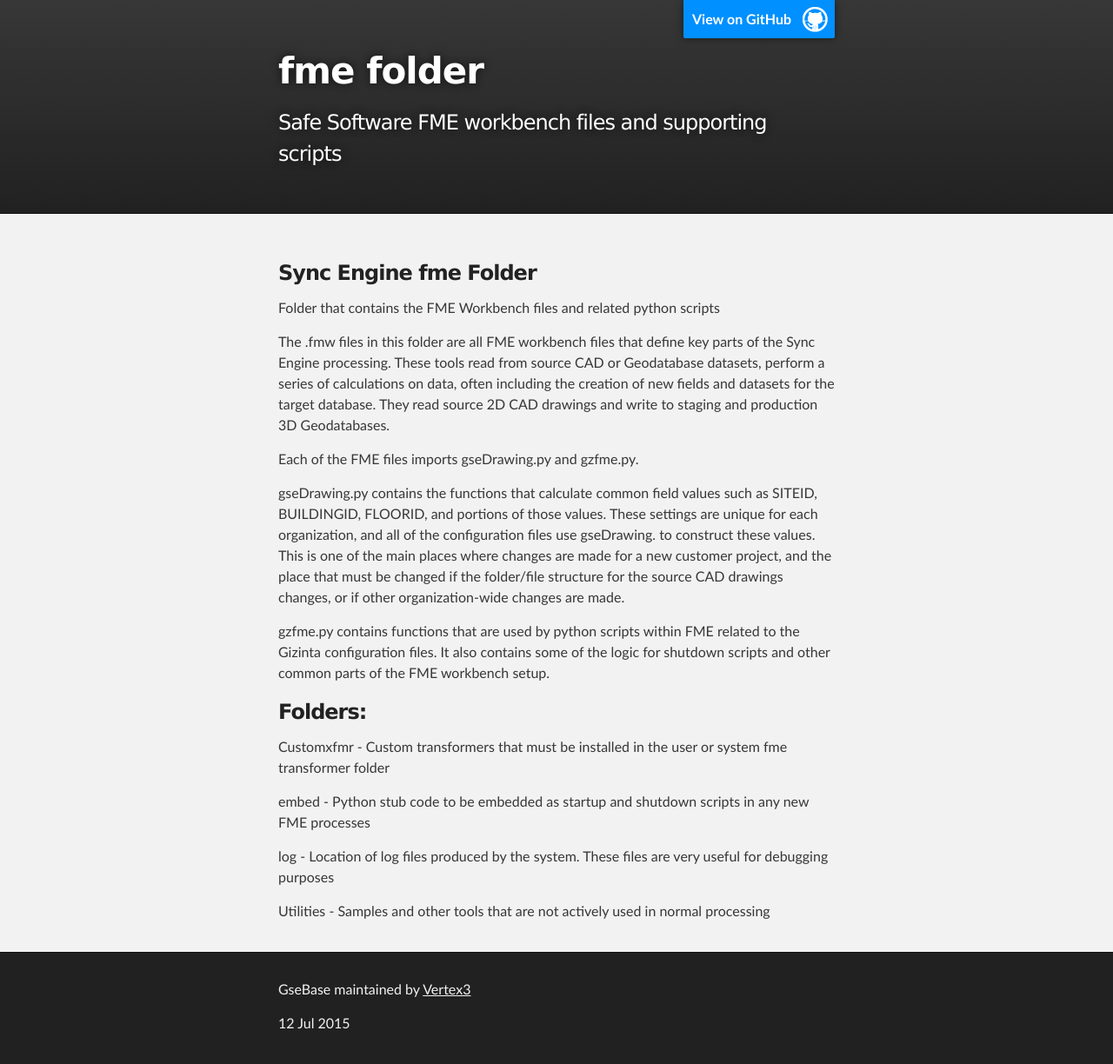
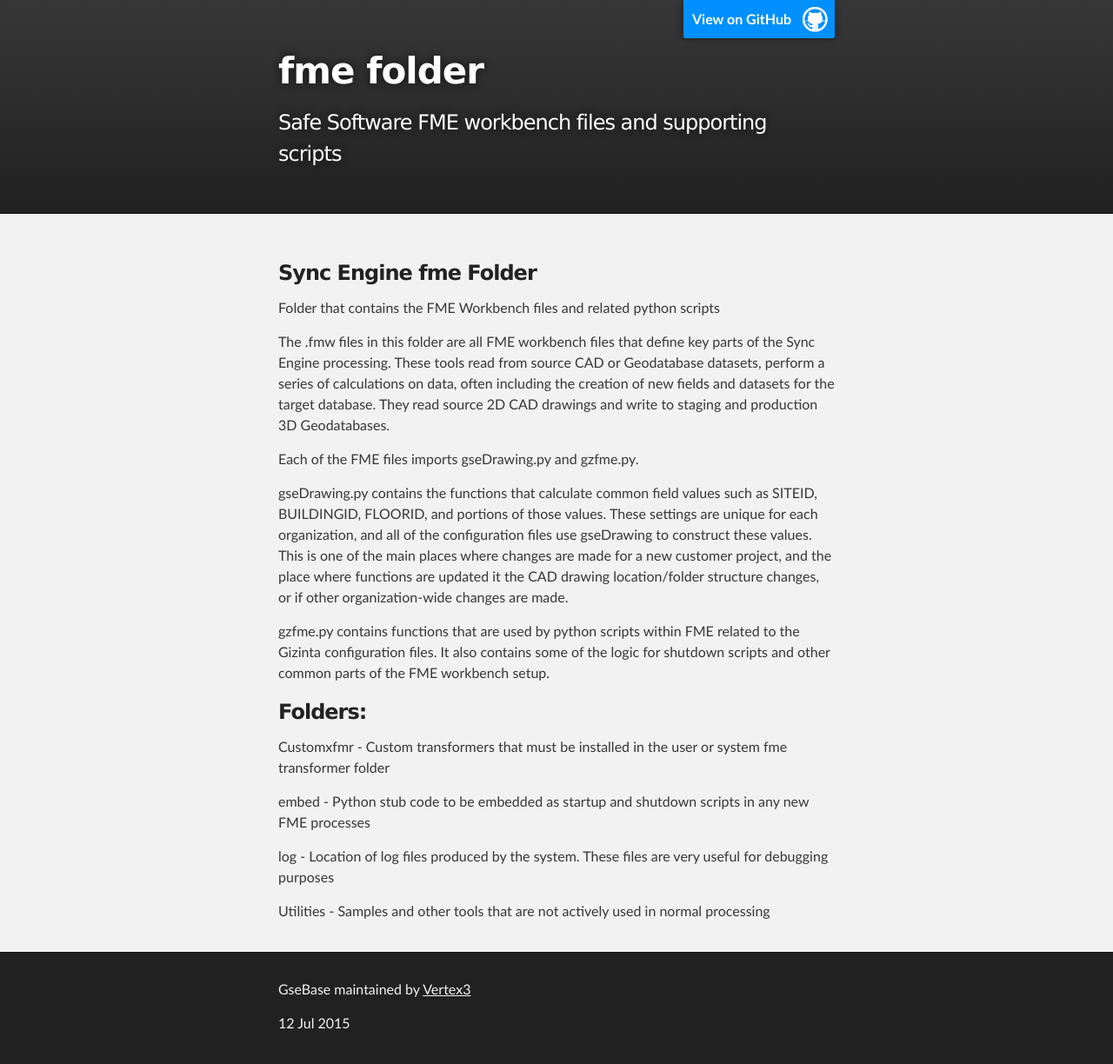
Before and after one commit to Gizinta/gseFP, a Jekyll site: the page built from ETL/fme/index.html, in a window 1280 px wide. Shown: the whole page at 87% size. Built offline with Jekyll 4.4.1, drawn with Linux system fonts in a browser that asks for light colours.

Commit message:
Updated index.html

```diff
--- a/ETL/fme/index.html
+++ b/ETL/fme/index.html
@@ -12,9 +15,7 @@
 		of new fields and datasets for the target database. They read source 2D CAD drawings and write to staging and production 3D Geodatabases.
 		<p>Each of the FME files imports gseDrawing.py and gzfme.py.</p>
 		<p>gseDrawing.py contains the functions that calculate common field values such as SITEID, BUILDINGID, FLOORID, and
-		portions of those values. These settings are unique for each organization, and all of the configuration files use gseDrawing.<function>
-		to construct these values. This is one of the main places where changes are made for a new customer project, and the
-		place that must be changed if the folder/file structure for the source CAD drawings changes, or if other organization-wide changes are made.</p>
+		portions of those values. These settings are unique for each organization, and all of the configuration files use gseDrawing to construct these values. This is one of the main places where changes are made for a new customer project, and the place where functions are updated it the CAD drawing location/folder structure changes, or if other organization-wide changes are made.</p>
 		<p>gzfme.py contains functions that are used by python scripts within FME related to the Gizinta configuration files.
 		It also contains some of the logic for shutdown scripts and other common parts of the FME workbench setup.</p>
 		<h3>Folders:</h3>
```
Also changed, not shown: other parts of ETL/fme/index.html (+3 -0 lines).
